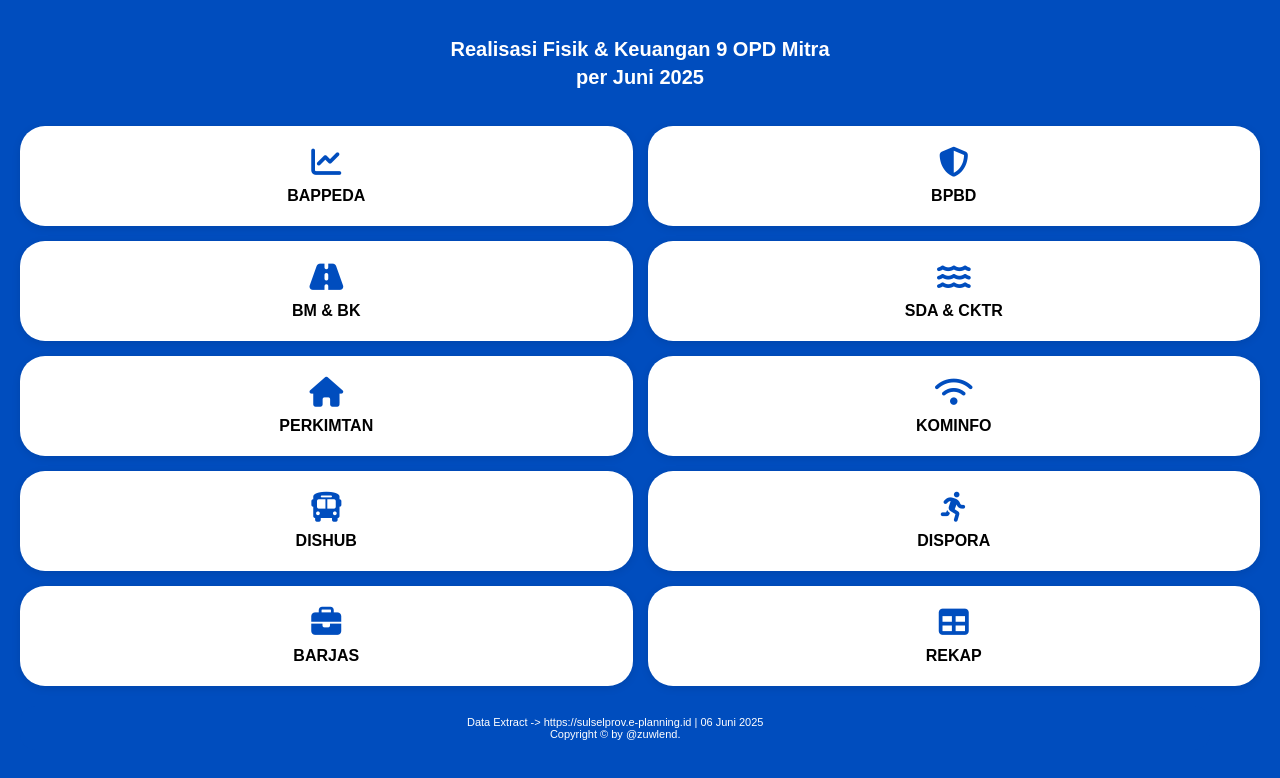
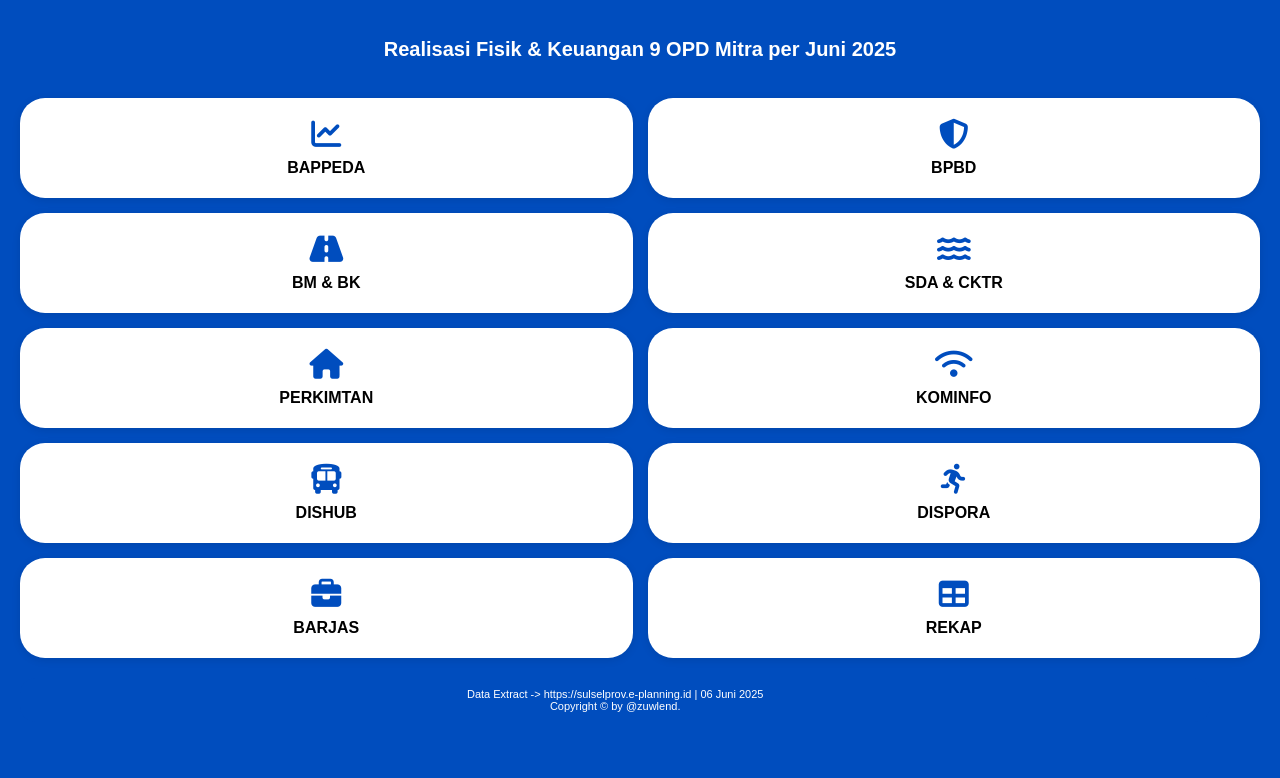
Before and after one commit to junzuw/capaian9OPD-v2, a plain HTML site: page index.html in a window 1280 px wide. Drawn offline with Linux system fonts and the light colour scheme.

Commit message:
Update index.html

```diff
--- a/index.html
+++ b/index.html
@@ -97,7 +97,7 @@
 
   <div class="wrapper">
     <div class="header-card">
-      <h1>Realisasi Fisik & Keuangan 9 OPD Mitra <br>per Juni 2025</h1>
+      <h1>Realisasi Fisik & Keuangan 9 OPD Mitra per Juni 2025</h1>
     </div>
 
 <style>
```
